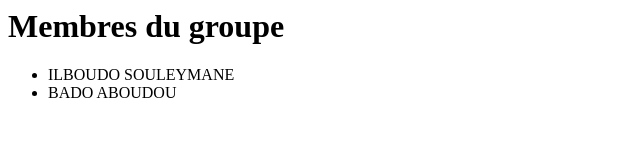
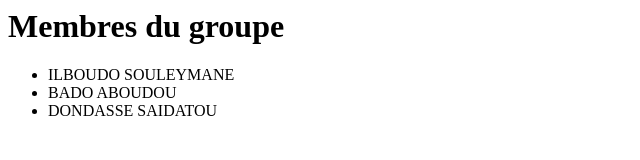
Before and after one commit to BADO44/PROJET-AQL, a plain HTML site: page index.html in a window 1280 px wide. Shown: the whole page, without its empty margins (0-640 px from the left). Drawn offline with Linux system fonts and the light colour scheme.

Commit message:
Update index.html

```diff
--- a/index.html
+++ b/index.html
@@ -2,5 +2,5 @@
 <ul>
   <li>ILBOUDO SOULEYMANE</li>
   <li>BADO ABOUDOU </li>
-
+   <li>DONDASSE SAIDATOU </li>
 </ul>
```
